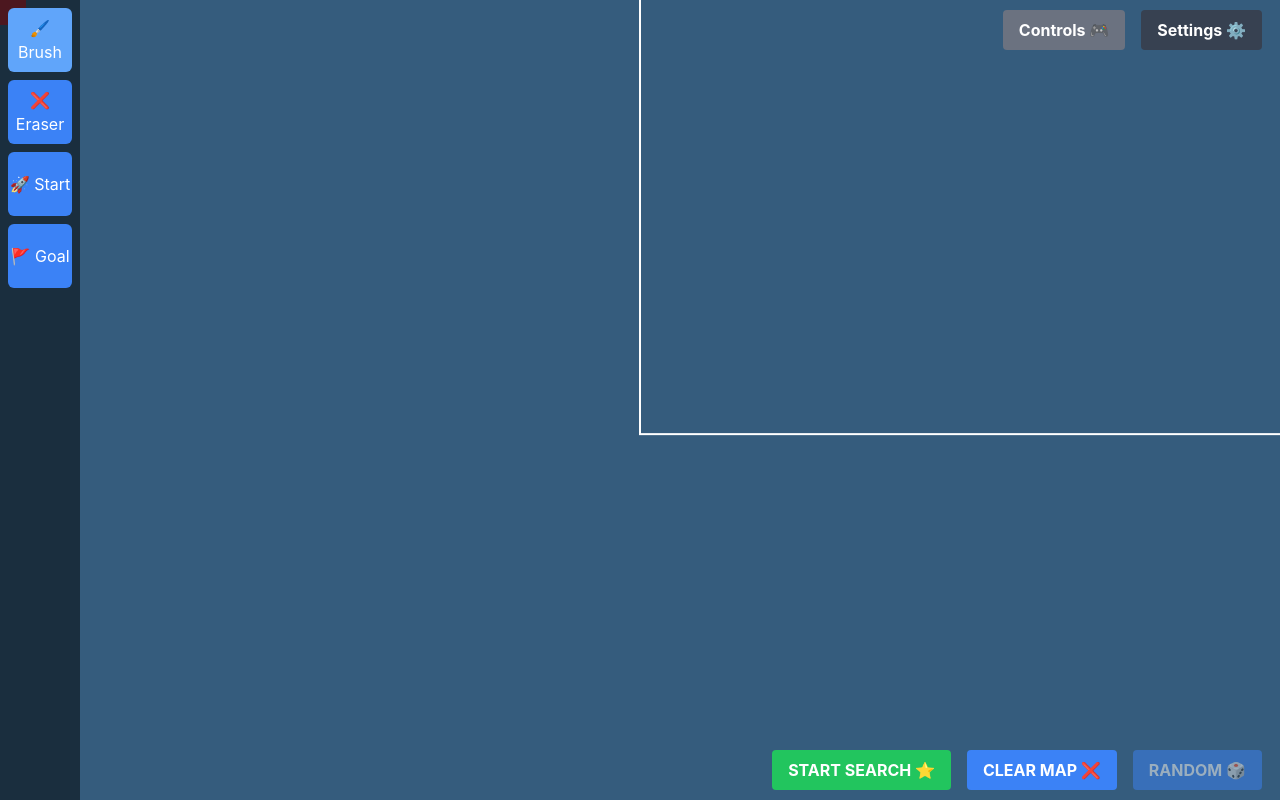
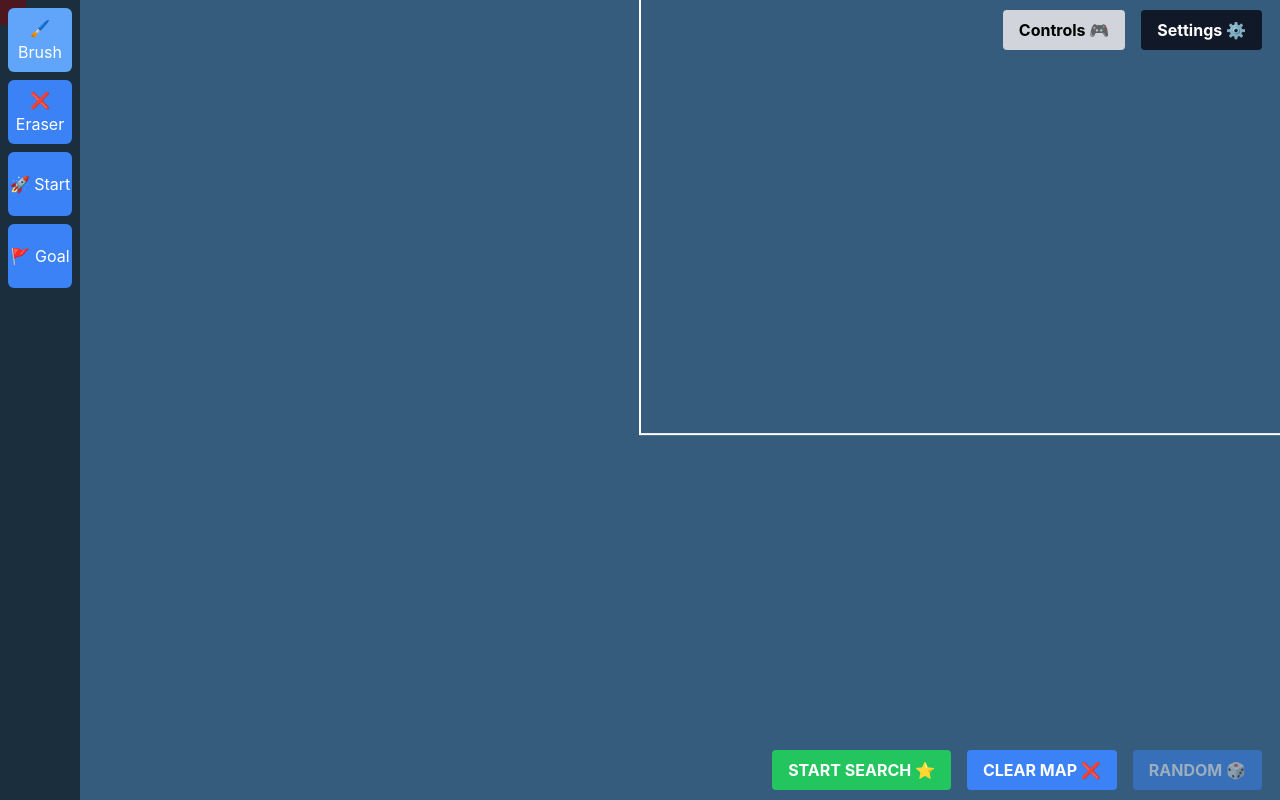
Before and after one commit to br-zhou/path-finder-react, a React (Create React App) app: page / in a window 1280 px wide. Built offline with nearby package versions, Linux system fonts and the light colour scheme.

Commit message:
update menubar colors

```diff
--- a/src/Components/Menubar.js
+++ b/src/Components/Menubar.js
@@ -21,8 +21,8 @@ const Menubar = () => {
         <SettingsModal open={settingsModal} setOpen={setSettingsModal} />
         <TutorialModal open={tutorialModal} setOpen={setTutorialModal} />
         <div id="top-right">
-            <button className="bg-gray-500 hover:bg-gray-600 text-white font-bold py-2 px-4 rounded mx-2 select-none" onClick={openTutorial}>Controls 🎮</button>
-            <button className="bg-gray-700 hover:bg-gray-900 text-white font-bold py-2 px-4 rounded mx-2 select-none" onClick={openSettings}>Settings ⚙️</button>
+            <button className="bg-gray-300 hover:bg-gray-500 text-black hover:text-white font-bold py-2 px-4 rounded mx-2 select-none" onClick={openTutorial}>Controls 🎮</button>
+            <button className="bg-gray-900 hover:bg-gray-700 text-white font-bold py-2 px-4 rounded mx-2 select-none" onClick={openSettings}>Settings ⚙️</button>
         </div>
     </>)
 }
```
